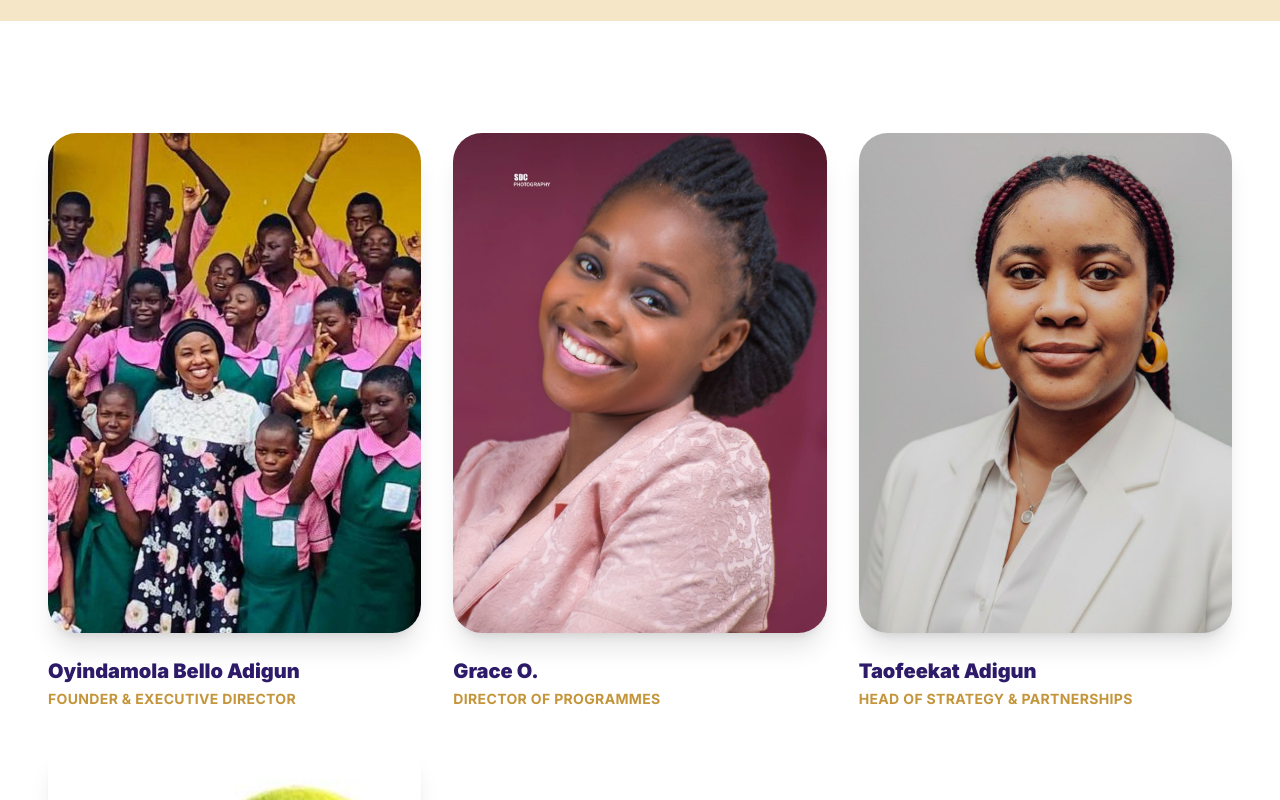
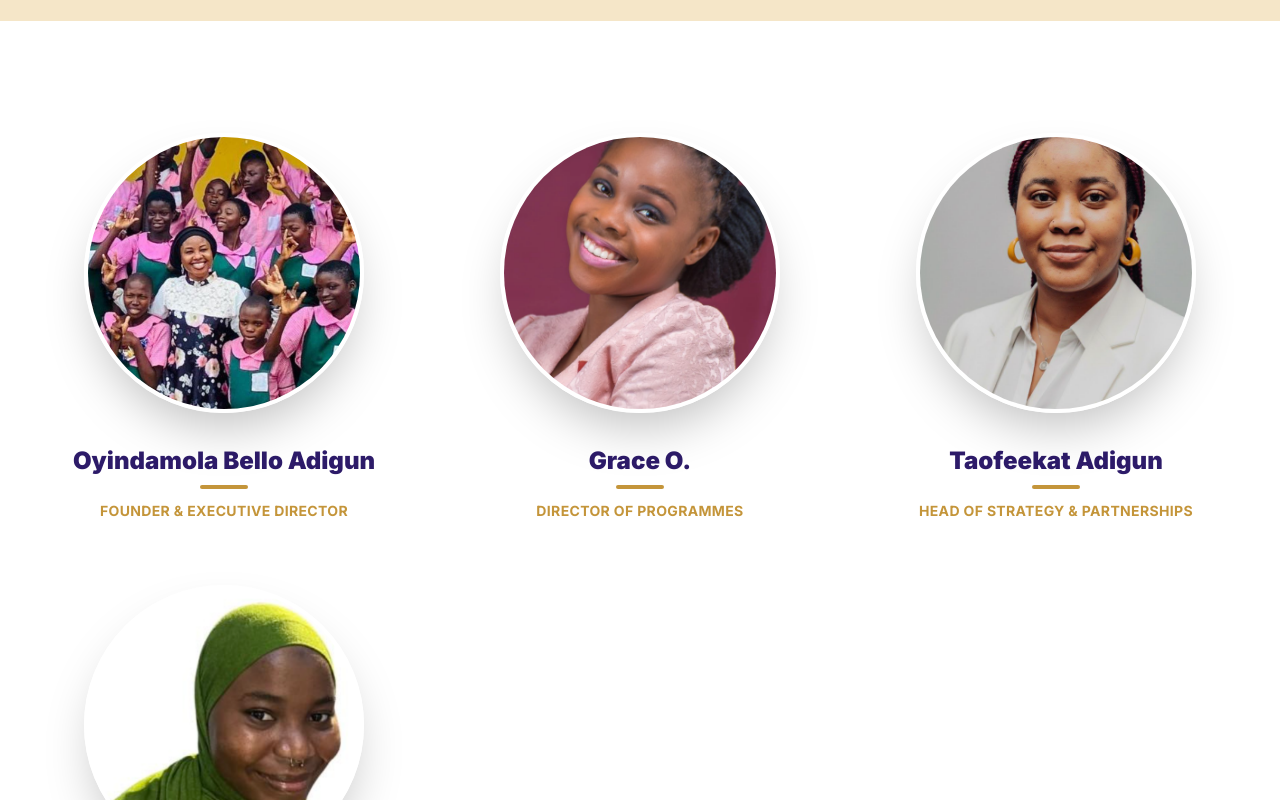
Before and after one commit to Beaskyy/daf, a Next.js app: page /team in a window 1280 px wide. Shown: the part 400-1200 px from the top of the page. Built offline with nearby package versions, Linux system fonts and the light colour scheme.

Commit message:
feat: redesign team member cards with interactive bio overlays and update accessibility icon in initiatives section

```diff
--- a/app/page.tsx
+++ b/app/page.tsx
@@ -3,7 +3,7 @@
 import Image from "next/image";
 import Link from "next/link";
 import { motion, AnimatePresence } from "framer-motion";
-import { ArrowRight, GraduationCap, Megaphone, Users, Accessibility, ChevronLeft, ChevronRight } from "lucide-react";
+import { ArrowRight, GraduationCap, Megaphone, Users, Hand, ChevronLeft, ChevronRight } from "lucide-react";
 import { useState, useEffect, useCallback } from "react";
 
 /* ── Initiative Cards ────────────────────────────────────────── */
@@ -32,7 +32,7 @@ const initiatives = [
   {
     title: "Accessibility Initiatives",
     desc: "Supporting projects like SignFlow, a web‑based communication tool, to improve practical communication access for the Deaf community.",
-    icon: <Accessibility size={28} />,
+    icon: <Hand size={28} />,
     color: "bg-[#8B5CF6]",
     href: "/resources",
   },
--- a/app/team/page.tsx
+++ b/app/team/page.tsx
@@ -2,9 +2,11 @@
 
 import Image from "next/image";
 import Link from "next/link";
-import { motion } from "framer-motion";
+import { motion, AnimatePresence } from "framer-motion";
+import { useState } from "react";
 
 export default function Team() {
+  const [activeMember, setActiveMember] = useState<number | null>(null);
   const team = [
     {
       name: "Oyindamola Bello Adigun",
@@ -45,24 +47,61 @@ export default function Team() {
       {/* Team Grid — White */}
       <section className="bg-white">
         <div className="max-w-7xl mx-auto px-6 md:px-12 py-20 md:py-28">
-          <div className="grid grid-cols-1 md:grid-cols-3 gap-8">
+          <div className="grid grid-cols-1 md:grid-cols-3 gap-12 lg:gap-16">
             {team.map((member, i) => (
               <motion.div
                 key={i}
-                className="group"
+                className="flex flex-col items-center"
                 initial={{ opacity: 0, y: 20 }}
                 whileInView={{ opacity: 1, y: 0 }}
                 viewport={{ once: true }}
                 transition={{ delay: i * 0.1 }}
               >
-                <div className="relative h-[500px] w-full rounded-2xl overflow-hidden mb-6 shadow-xl">
-                  <Image src={member.image} alt={member.name} fill className="object-cover group-hover:scale-105 transition-transform duration-700" />
-                  <div className="absolute inset-0 bg-gradient-to-t from-[#2D1B69]/80 to-transparent opacity-0 group-hover:opacity-100 transition-opacity flex items-end p-8">
-                    <p className="text-white text-sm leading-relaxed">{member.bio}</p>
+                <div className="relative mb-8 w-full max-w-[280px]">
+                  {/* Decorative "Canva" Frame Background */}
+                  <div className="absolute inset-0 bg-[#F5E6C8] rounded-full scale-105 -z-10 shadow-inner"></div>
+
+                  {/* Circular Image Container */}
+                  <div
+                    className="relative aspect-square w-full rounded-full overflow-hidden shadow-2xl border-4 border-white cursor-pointer group"
+                    onClick={() => setActiveMember(activeMember === i ? null : i)}
+                  >
+                    <Image
+                      src={member.image}
+                      alt={member.name}
+                      fill
+                      className={`object-cover transition-transform duration-700 ${activeMember === i ? 'scale-110 blur-[2px]' : 'group-hover:scale-105'}`}
+                    />
+
+                    {/* Bio Overlay (Click to reveal) */}
+                    <AnimatePresence>
+                      {activeMember === i && (
+                        <motion.div
+                          initial={{ opacity: 0, scale: 0.9 }}
+                          animate={{ opacity: 1, scale: 1 }}
+                          exit={{ opacity: 0, scale: 0.9 }}
+                          className="absolute inset-0 bg-[#2D1B69]/90 flex items-center justify-center p-8 text-center backdrop-blur-sm"
+                        >
+                          <div className="flex flex-col items-center gap-3">
+                            <p className="text-white text-sm leading-relaxed font-medium">{member.bio}</p>
+                            <span className="text-[#C4953A] text-xs font-bold tracking-widest uppercase mt-2">Close</span>
+                          </div>
+                        </motion.div>
+                      )}
+                    </AnimatePresence>
+
+                    {/* Hint for interaction */}
+                    <div className="absolute bottom-4 left-1/2 -translate-x-1/2 bg-white/20 backdrop-blur-md px-3 py-1 rounded-full opacity-0 group-hover:opacity-100 transition-opacity pointer-events-none">
+                      <span className="text-white text-[10px] font-bold uppercase tracking-tighter">Click for Bio</span>
+                    </div>
                   </div>
                 </div>
-                <h3 className="text-xl font-black mb-1 text-[#2D1B69]">{member.name}</h3>
-                <p className="text-[#C4953A] font-bold text-sm tracking-wide uppercase">{member.role}</p>
+
+                <div className="text-center">
+                  <h3 className="text-2xl font-black mb-2 text-[#2D1B69]">{member.name}</h3>
+                  <div className="w-12 h-1 bg-[#C4953A] mx-auto mb-3 rounded-full"></div>
+                  <p className="text-[#C4953A] font-bold text-sm tracking-wide uppercase px-4">{member.role}</p>
+                </div>
               </motion.div>
             ))}
           </div>
```
